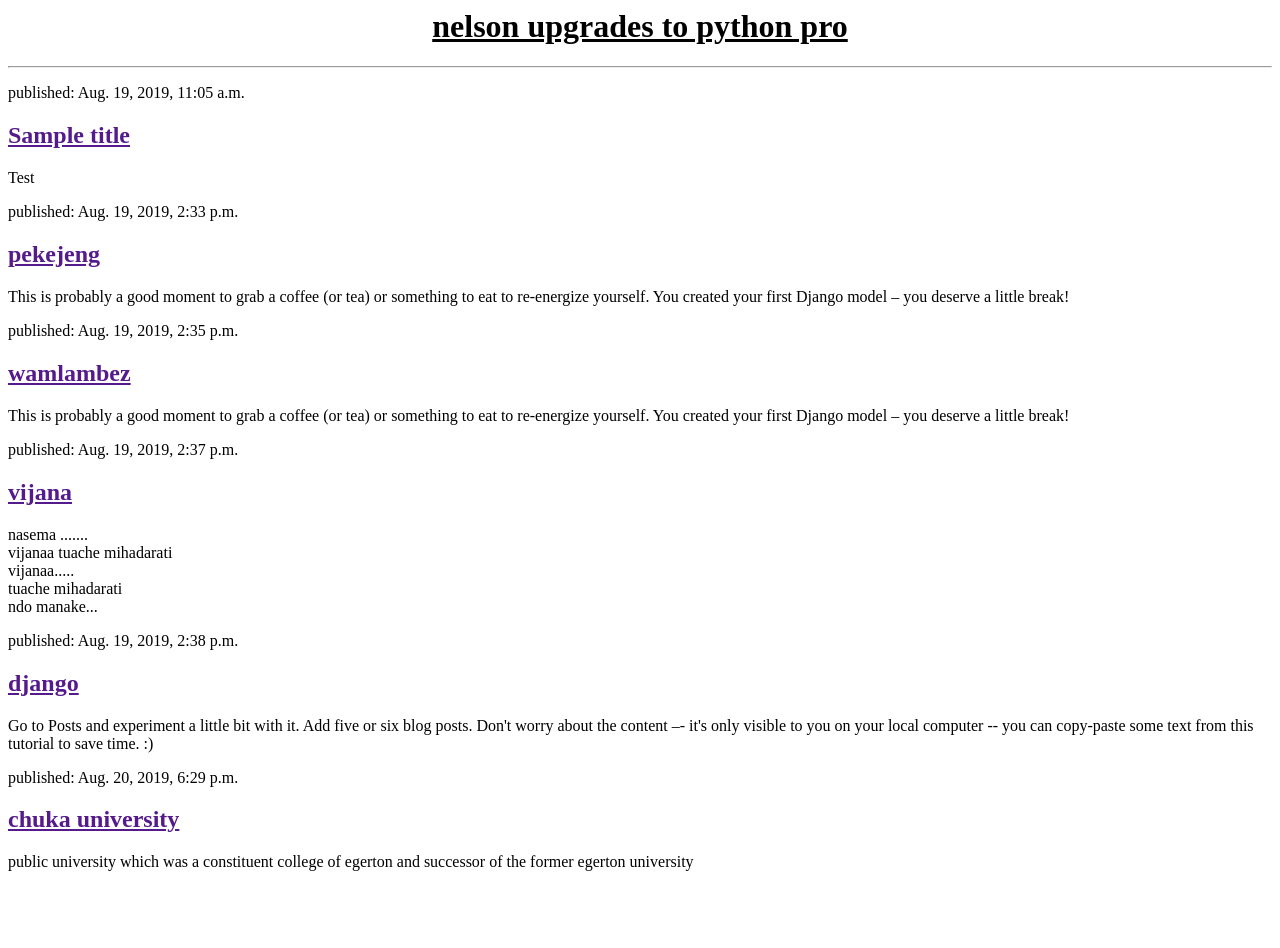
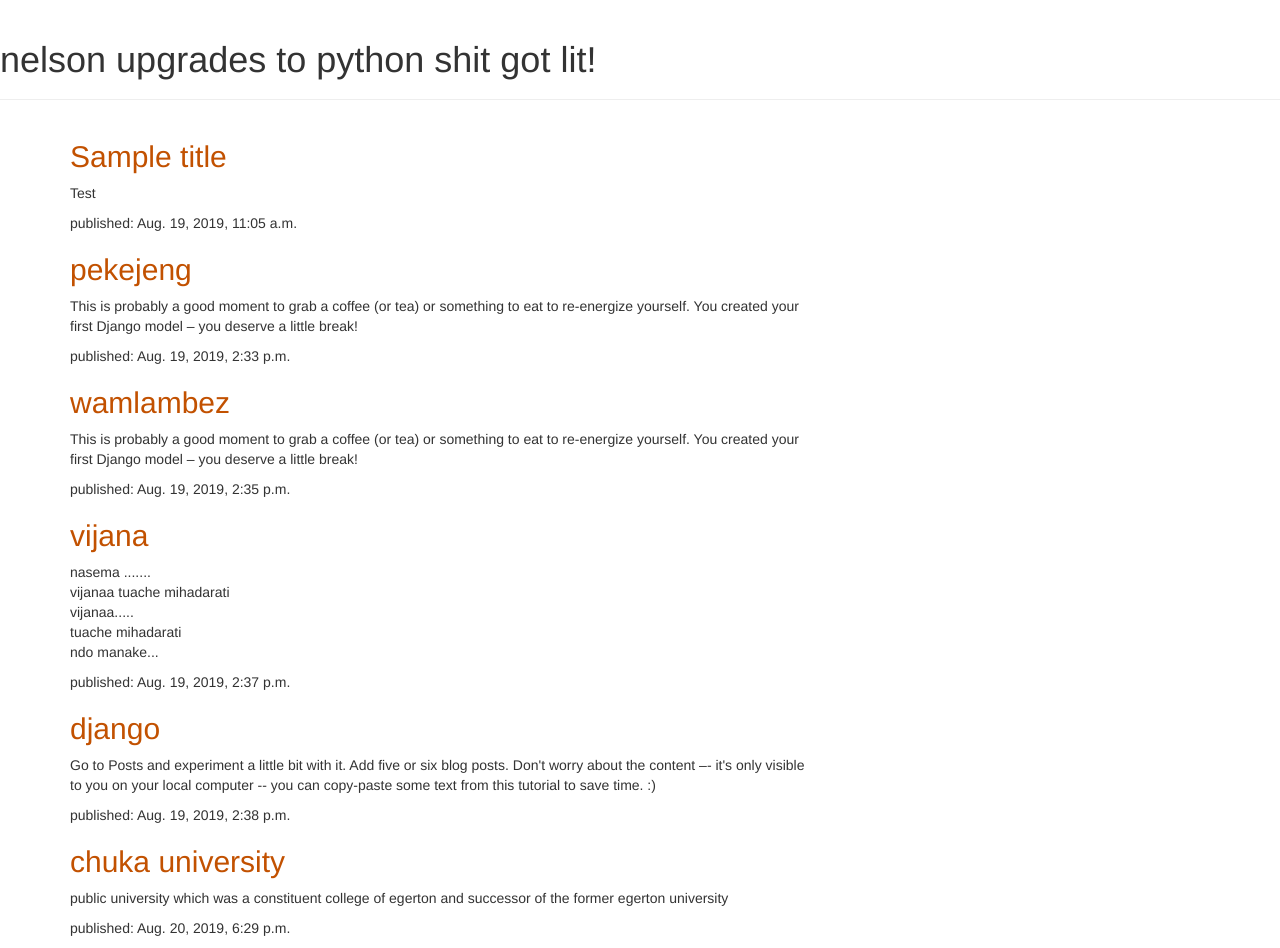
Before and after one commit to mukule/demille, a Django app: page / in a window 1280 px wide. Before the commit the page ends 871 px from the top, so only its background shows below. Run offline with Django 3.2, Linux system fonts and the light colour scheme; data comes from the database, SQL or seed files in the repository; some libraries are stand-ins or nearby versions.

Commit message:
Added view and template for detailed blog post as well as CSS for the site.

```diff
--- /dev/null
+++ b/blog/static/css/blog.css
@@ -0,0 +1,3 @@
+h1 a, h2 a {
+    color: #C25100;
+}
--- /dev/null
+++ b/blog/templates/blog/base.html
@@ -0,0 +1,23 @@
+{% load static %}
+<html>
+    <head>
+        <title>nelson tries out python and web hosting</title>
+        <link rel="stylesheet" href="//maxcdn.bootstrapcdn.com/bootstrap/3.2.0/css/bootstrap.min.css">
+<link rel="stylesheet" href="//maxcdn.bootstrapcdn.com/bootstrap/3.2.0/css/bootstrap-theme.min.css">
+<link rel="stylesheet" href="{% static 'css/blog.css' %}">
+    </head>
+    <body>
+         <div class="page-header">
+        <h1>nelson upgrades to python shit got lit!</h1>
+    </div>
+    <div class="content container">
+        <div class="row">
+            <div class="col-md-8">
+            {% block content %}
+            {% endblock %}
+            </div>
+        </div>
+    </div>
+
+    </body>
+</html>
--- a/blog/templates/blog/post_list.html
+++ b/blog/templates/blog/post_list.html
@@ -1,20 +1,12 @@
-<html>
-    <head>
-        <title>nelson tries out python and web hosting</title>
-    </head>
-    <body>
-        <div>
-            <h1 align="center"><u>nelson upgrades to python pro</u></h1>
-            <hr>
-        </div>
+{% extends 'blog/base.html' %}
+{% block content %}
 
      {% for post in posts %}
     <div>
-        <p>published: {{ post.published_date }}</p>
-        <h2><a href="">{{ post.title }}</a></h2>
+
+        <h2><a href="{% url 'post_detail' pk=post.pk %}">{{ post.title }}</a></h2>
         <p>{{ post.text|linebreaksbr }}</p>
+         <p>published: {{ post.published_date }}</p>
     </div>
 {% endfor %}
-
-    </body>
-</html>
+{% endblock %}
--- a/blog/urls.py
+++ b/blog/urls.py
@@ -2,4 +2,5 @@ from django.urls import path
 from . import views
 urlpatterns = [
     path('', views.post_list, name='post_list'),
+    path('post/<int:pk>/', views.post_detail, name='post_detail'),
 ]
--- a/blog/views.py
+++ b/blog/views.py
@@ -1,6 +1,7 @@
 from django.shortcuts import render
 from django.utils import timezone
 from .models import Post
+from django.shortcuts import render, get_object_or_404
 
 
 # Create your views here.
@@ -8,3 +9,7 @@ def post_list(request):
      posts = Post.objects.filter(published_date__lte=timezone.now()).order_by('published_date')
 
      return render(request, 'blog/post_list.html', {'posts': posts})
+
+def post_detail(request, pk):
+    post = get_object_or_404(Post, pk=pk)
+    return render(request, 'blog/post_detail.html', {'post': post})
```
Also changed, not shown: blog/templates/blog/post_detail.html (added, +13 -0 lines).
